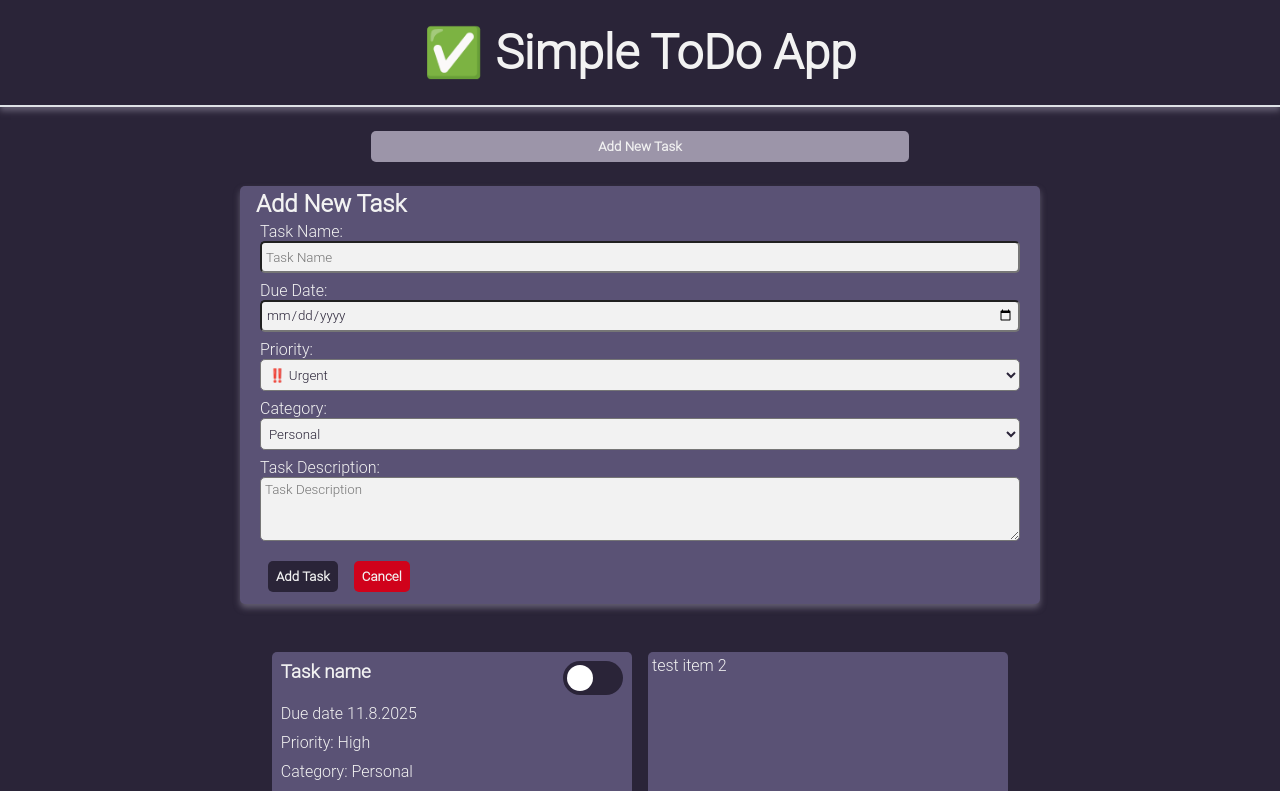
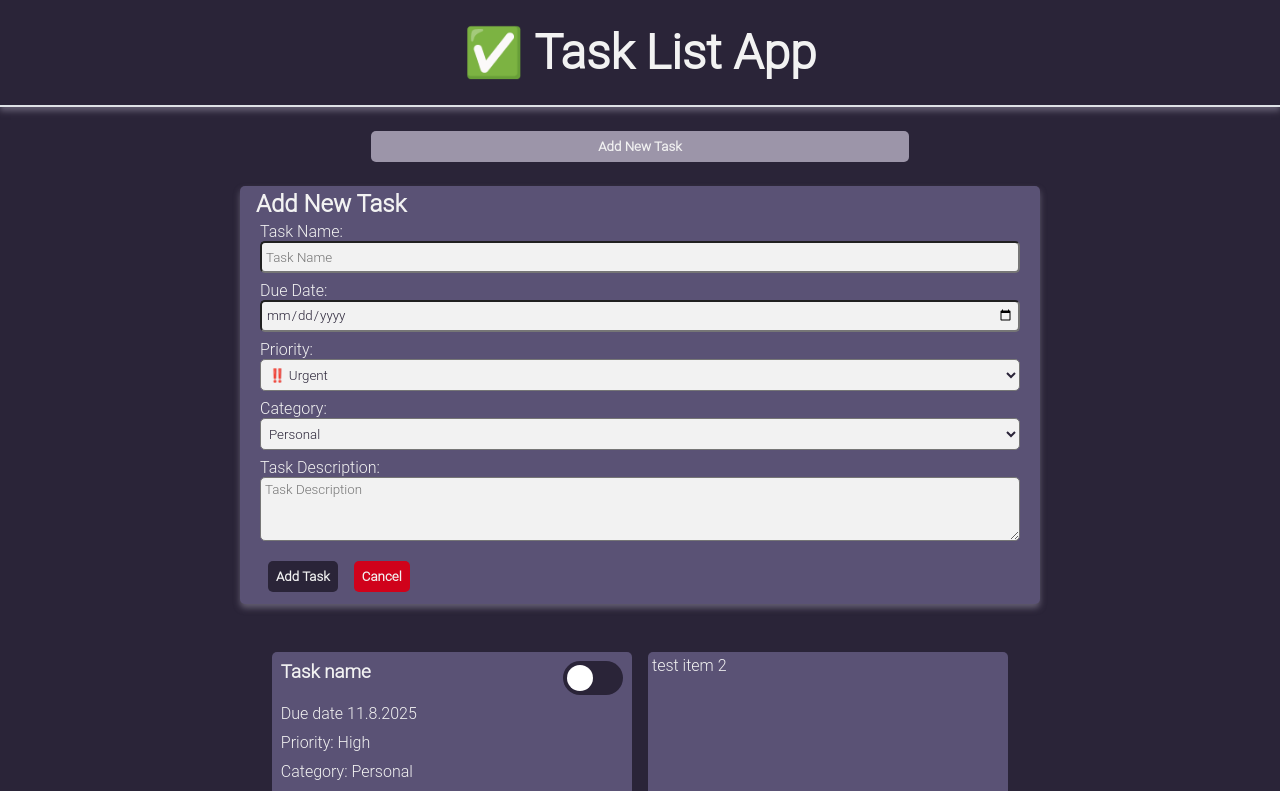
Before and after one commit to giiser/my-todo-list-mini-app, a React (Vite) app: page / in a window 1280 px wide. Shown: the top 791 px of the page. Built offline with nearby package versions, Linux system fonts and the light colour scheme.

Commit message:
renamed Header

```diff
--- a/src/App.jsx
+++ b/src/App.jsx
@@ -2,7 +2,7 @@ const App = () => {
     return (
         <>
             <header className="header">
-                <h1>✅ Simple ToDo App</h1>
+                <h1>✅ Task List App</h1>
             </header>
             <main>
                 <section className="container">
```
